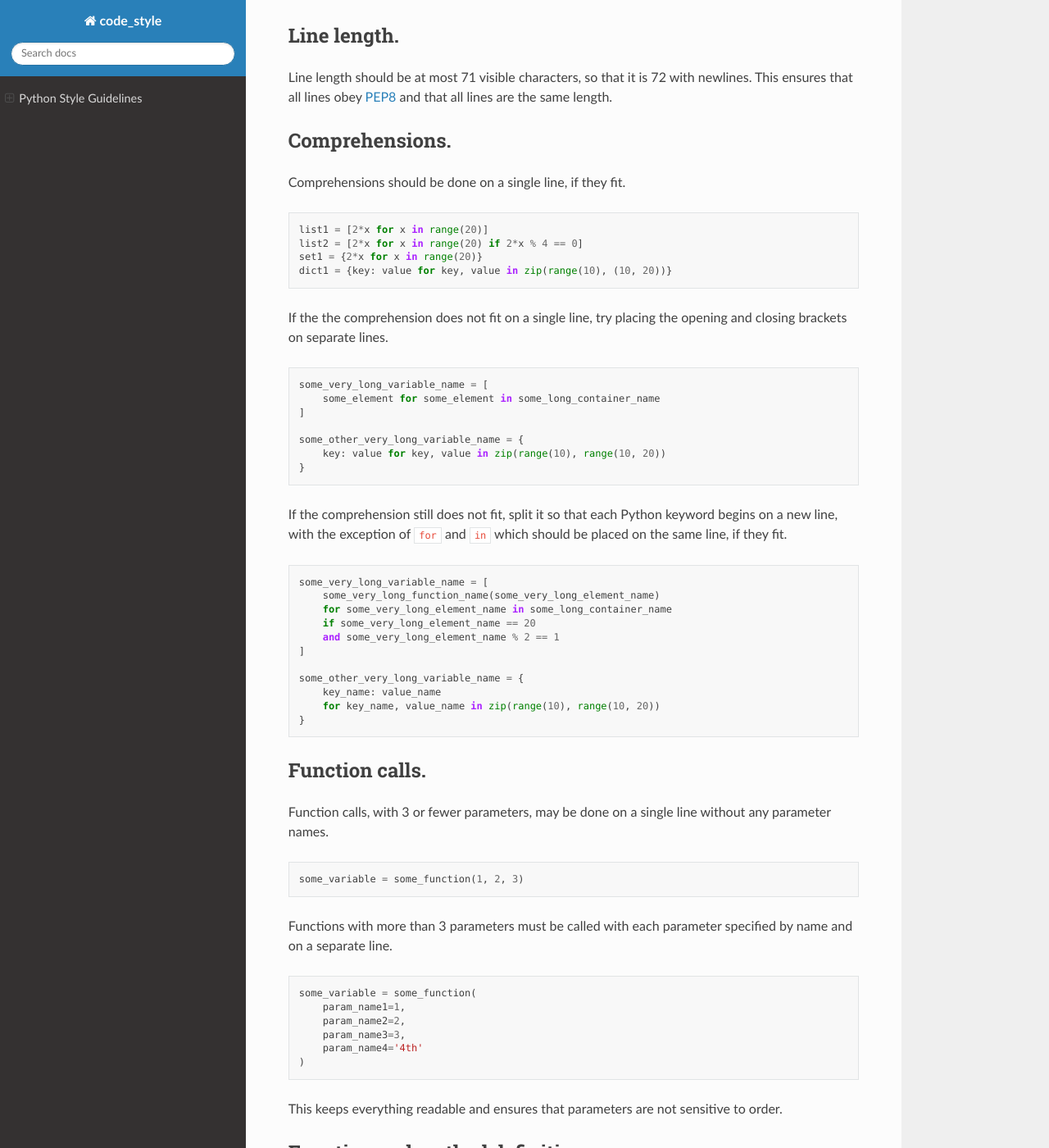
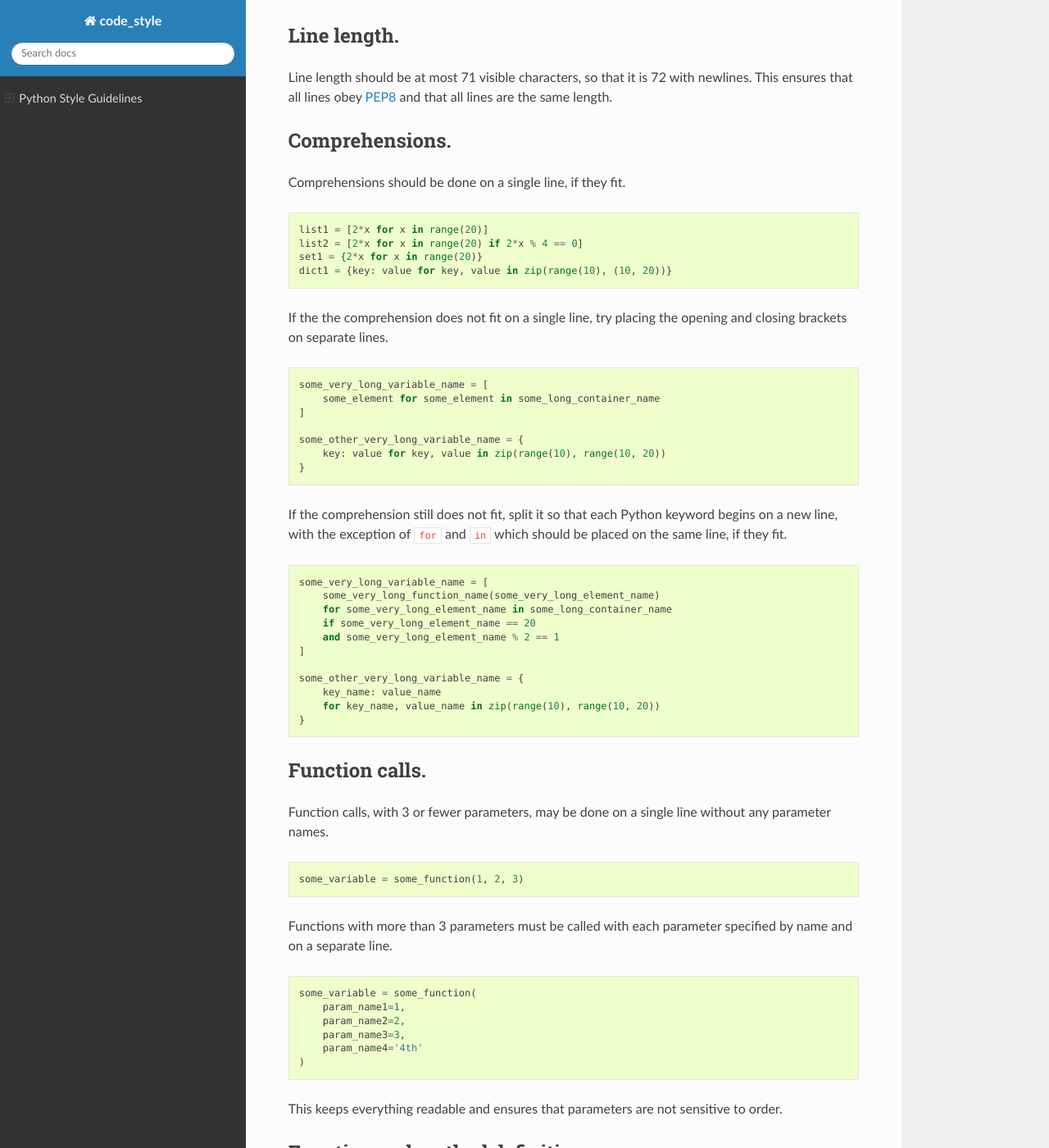
Before and after one commit to lukasturcani/code_style, a Sphinx documentation site: the page built from docs/python.rst, in a window 1280 px wide and 1400 px high, scrolled down 205 px. Shown: the whole window at 82% size. Built offline with Sphinx 7.4.7 and the Read the Docs theme 2.0.0, drawn with Linux system fonts in a browser that asks for light colours.

Commit message:
Changed code blocks to sphinx style.

```diff
--- a/docs/conf.py
+++ b/docs/conf.py
@@ -66,7 +66,7 @@ language = None
 exclude_patterns = ['_build', 'Thumbs.db', '.DS_Store']
 
 # The name of the Pygments (syntax highlighting) style to use.
-pygments_style = None
+pygments_style = 'sphinx'
 
 
 # -- Options for HTML output -------------------------------------------------
```
